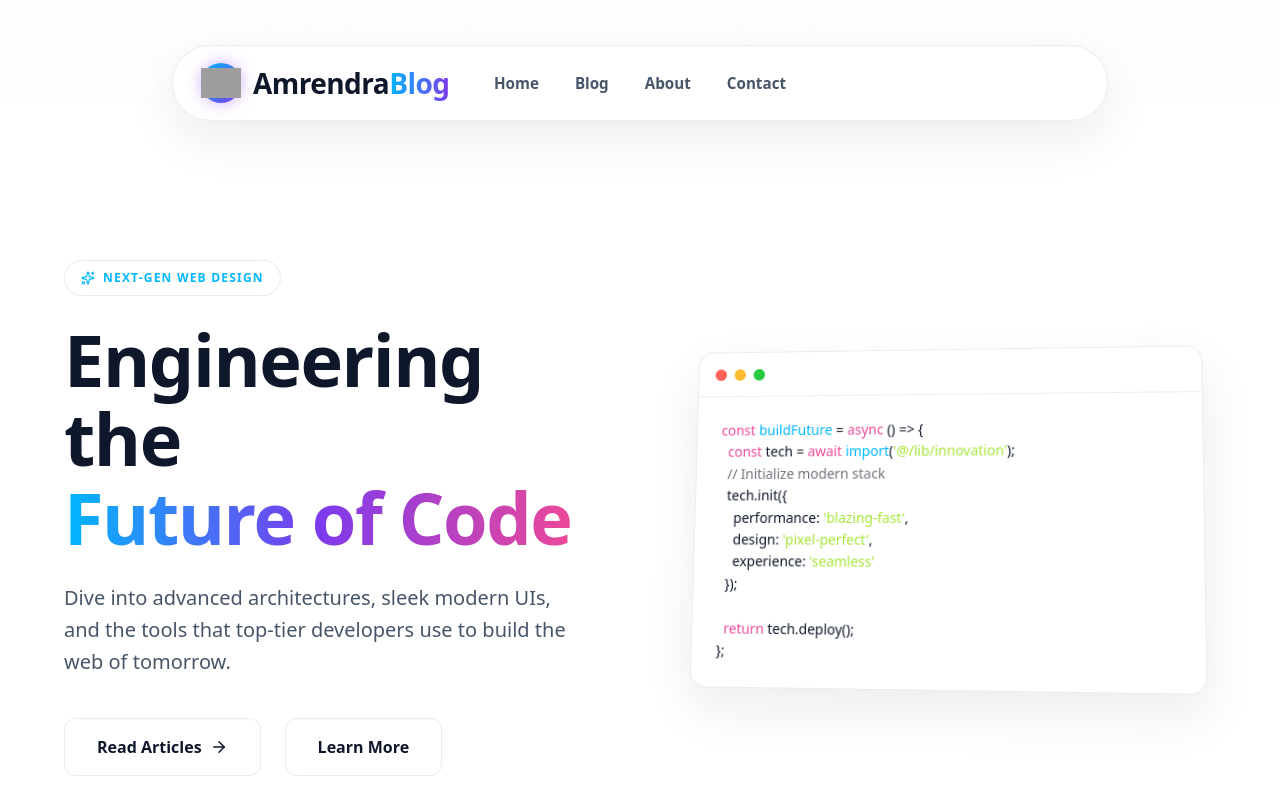
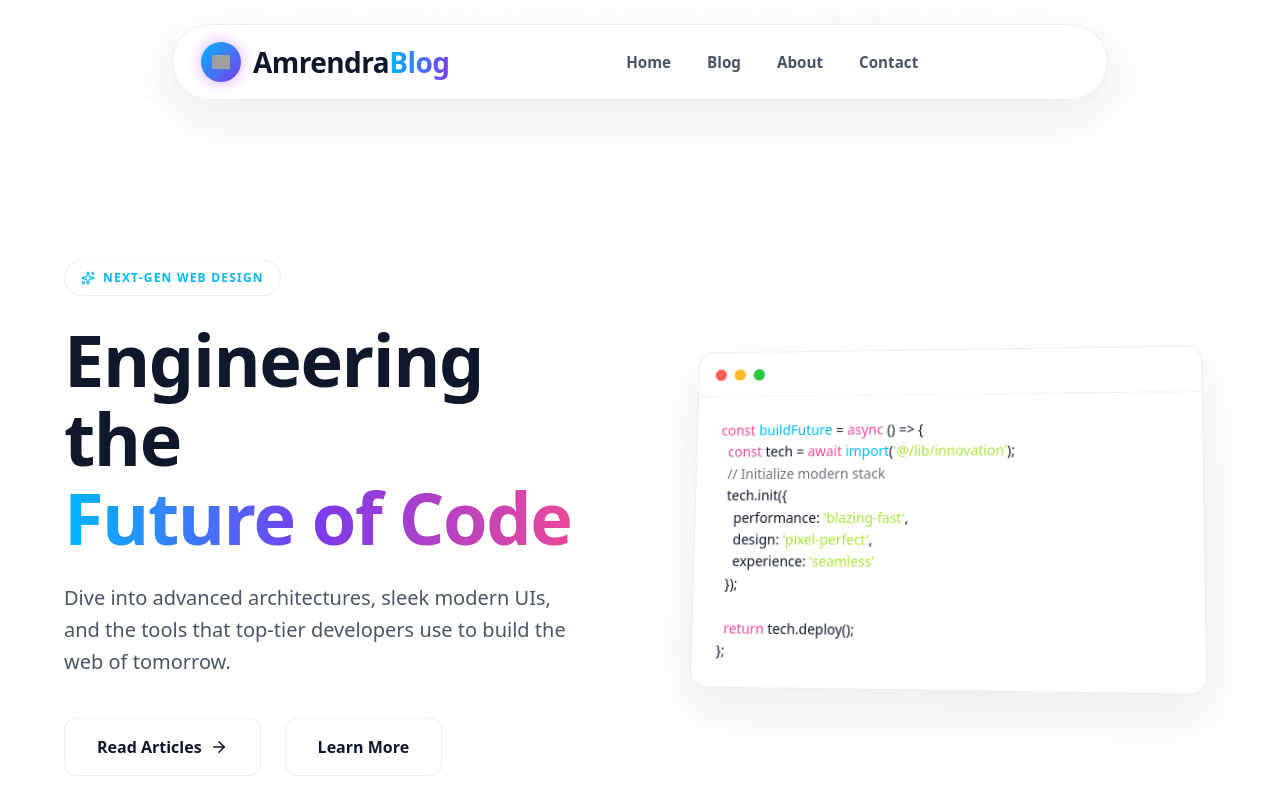
Before and after one commit to AmrendraCodes/AmrendraBlog, a Next.js app in the folder my-website/: page / in a window 1280 px wide. Shown: the top 800 px of the page. Built offline with nearby package versions, Linux system fonts and the light colour scheme; grey boxes are pictures that could not be loaded.

Commit message:
file commited

```diff
--- a/my-website/src/app/page.module.css
+++ b/my-website/src/app/page.module.css
@@ -66,7 +66,7 @@
 
 /* Hero Section */
 .heroSection {
-  padding: 4rem 1.5rem 6rem;
+  padding: 2rem 1.5rem 6rem;
   max-width: 80rem;
   margin: 0 auto;
   min-height: 75vh;
--- a/my-website/src/components/Header.js
+++ b/my-website/src/components/Header.js
@@ -58,9 +58,11 @@ export default function Header() {
           </nav>
 
           <button
+            type="button"
             className={styles.mobileToggle}
             onClick={() => setIsMenuOpen(true)}
             aria-label="Open menu"
+            aria-expanded={isMenuOpen}
           >
             <Menu size={20} />
           </button>
@@ -72,7 +74,12 @@ export default function Header() {
         onClick={() => setIsMenuOpen(false)}
       />
 
-      <div className={`${styles.mobileMenu} ${isMenuOpen ? styles.mobileMenuOpen : ""}`}>
+      <div
+        className={`${styles.mobileMenu} ${isMenuOpen ? styles.mobileMenuOpen : ""}`}
+        role="dialog"
+        aria-modal="true"
+        aria-hidden={!isMenuOpen}
+      >
         <div className={styles.mobileMenuHeader}>
           <div className={styles.logoArea}>
             <div className={styles.logoIcon}>
@@ -83,6 +90,7 @@ export default function Header() {
             </span>
           </div>
           <button
+            type="button"
             onClick={() => setIsMenuOpen(false)}
             className={styles.mobileMenuClose}
             aria-label="Close menu"
--- a/my-website/src/components/Header.module.css
+++ b/my-website/src/components/Header.module.css
@@ -6,32 +6,48 @@
   z-index: 50;
   display: flex;
   justify-content: center;
-  padding: 2.8rem 1rem;
+  padding: 1rem 0.75rem;
   pointer-events: none;
 }
 
 .header {
   pointer-events: auto;
-  transition: all 0.5s cubic-bezier(0.16, 1, 0.3, 1);
+  transition: all 0.35s cubic-bezier(0.16, 1, 0.3, 1);
   display: flex;
   align-items: center;
   justify-content: space-between;
-  padding: 0.75rem 1rem;
+  gap: 1rem;
+  padding: 0.75rem 0.85rem;
   border-radius: 9999px;
   border: 1px solid rgba(15, 23, 42, 0.08);
   background: rgba(255, 255, 255, 0.9);
   backdrop-filter: blur(16px);
   -webkit-backdrop-filter: blur(16px);
   box-shadow: 0 18px 50px rgba(15, 23, 42, 0.08);
-  width: 100%;
+  width: min(100%, 95vw);
   max-width: 95%;
   position: relative;
+  box-sizing: border-box;
+}
+
+@media (min-width: 640px) {
+  .headerWrapper {
+    padding: 1.2rem 1rem;
+  }
+
+  .header {
+    padding: 0.85rem 1rem;
+  }
 }
 
 @media (min-width: 768px) {
+  .headerWrapper {
+    padding: 1.5rem 1rem;
+  }
+
   .header {
-    max-width: 95%;
     padding: 0.85rem 1.5rem;
+    max-width: min(100%, 92vw);
   }
 }
 
@@ -45,8 +61,8 @@
 
 .headerScrolled {
   background: rgba(255, 255, 255, 0.95);
-  max-width: 64rem;
-  padding: 0.5rem 1.5rem;
+  max-width: min(100%, 64rem);
+  padding: 0.65rem 1.25rem;
   border-color: rgba(15, 23, 42, 0.08);
 }
 
@@ -70,6 +86,12 @@
   transition: transform 0.3s ease;
   box-shadow: 0 0 15px rgba(168, 85, 247, 0.5);
   flex-shrink: 0;
+}
+
+.logoImage {
+  width: 1.1rem;
+  max-width: 100%;
+  height: auto;
 }
 
 @media (min-width: 768px) {
@@ -123,13 +145,14 @@
 @media (min-width: 768px) {
   .nav {
     display: flex;
+    flex: 1;
+    justify-content: center;
     align-items: center;
     gap: 1.25rem;
-    position: absolute;
-    left: 50%;
-    top: 50%;
-    transform: translate(-50%, -50%);
     white-space: nowrap;
+    position: static;
+    transform: none;
+    margin: 0 auto;
   }
 }
 
@@ -145,6 +168,7 @@
   color: #475569;
   text-decoration: none;
   transition: color 0.3s ease;
+  white-space: nowrap;
 }
 
 @media (min-width: 768px) and (max-width: 1023px) {
@@ -181,8 +205,10 @@
   background: rgba(15, 23, 42, 0.06);
   border: 1px solid rgba(15, 23, 42, 0.08);
   color: #0f172a;
-  width: 2.5rem;
-  height: 2.5rem;
+  width: 2.75rem;
+  height: 2.75rem;
+  min-width: 2.75rem;
+  min-height: 2.75rem;
   border-radius: 50%;
   cursor: pointer;
   transition: background 0.3s ease;
@@ -203,17 +229,19 @@
 .mobileMenuOverlay {
   position: fixed;
   inset: 0;
-  background: rgba(15, 23, 42, 0.2);
+  background: rgba(15, 23, 42, 0.25);
   backdrop-filter: blur(8px);
   z-index: 60;
   opacity: 0;
   visibility: hidden;
-  transition: all 0.3s ease;
+  pointer-events: none;
+  transition: opacity 0.3s ease, visibility 0.3s ease;
 }
 
 .mobileMenuOverlayOpen {
   opacity: 1;
   visibility: visible;
+  pointer-events: auto;
 }
 
 .mobileMenu {
@@ -221,8 +249,7 @@
   top: 0;
   right: 0;
   bottom: 0;
-  width: 100%;
-  max-width: 24rem;
+  width: min(100%, 24rem);
   background: #ffffff;
   z-index: 70;
   transform: translateX(100%);
@@ -230,6 +257,7 @@
   display: flex;
   flex-direction: column;
   border-left: 1px solid rgba(15, 23, 42, 0.08);
+  box-sizing: border-box;
 }
 
 .mobileMenuOpen {
@@ -240,16 +268,19 @@
   display: flex;
   align-items: center;
   justify-content: space-between;
-  padding: 2rem;
+  padding: 1.5rem 1.25rem;
   border-bottom: 1px solid rgba(15, 23, 42, 0.08);
+  gap: 1rem;
 }
 
 .mobileMenuClose {
   background: rgba(15, 23, 42, 0.06);
   border: 1px solid rgba(15, 23, 42, 0.08);
   color: #0f172a;
-  width: 2.5rem;
-  height: 2.5rem;
+  width: 2.75rem;
+  height: 2.75rem;
+  min-width: 2.75rem;
+  min-height: 2.75rem;
   border-radius: 50%;
   display: flex;
   align-items: center;
@@ -260,18 +291,19 @@
 
 .mobileNav {
   flex: 1;
-  padding: 3rem 2rem;
+  padding: 2rem 1.5rem;
   display: flex;
   flex-direction: column;
-  gap: 2rem;
+  gap: 1.5rem;
 }
 
 .mobileNavLink {
-  font-size: 2rem;
+  font-size: 1.5rem;
   font-weight: 800;
   color: #0f172a;
   text-decoration: none;
   transition: color 0.3s;
+  line-height: 1.2;
 }
 
 .mobileNavLink:hover {
```
